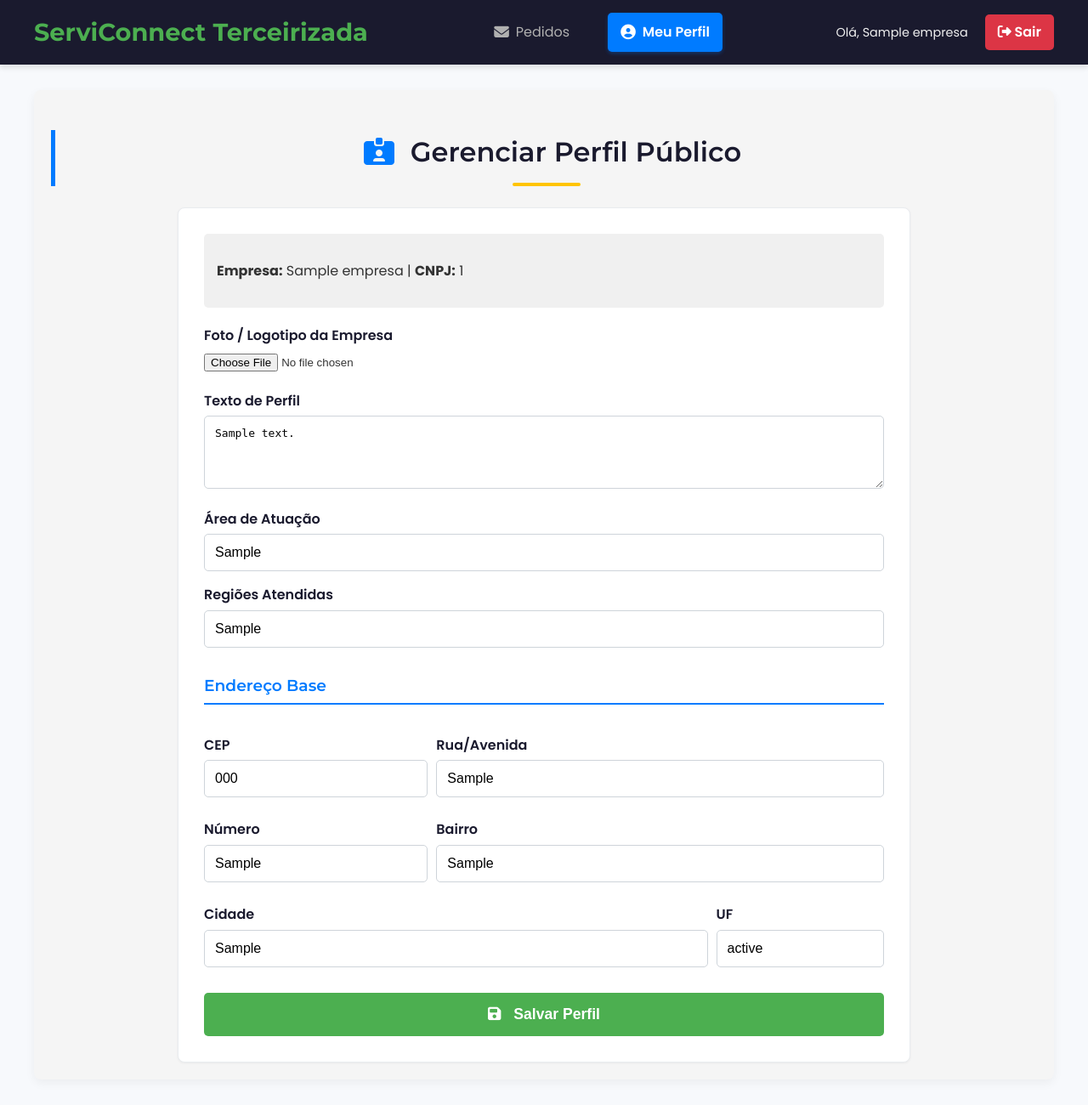
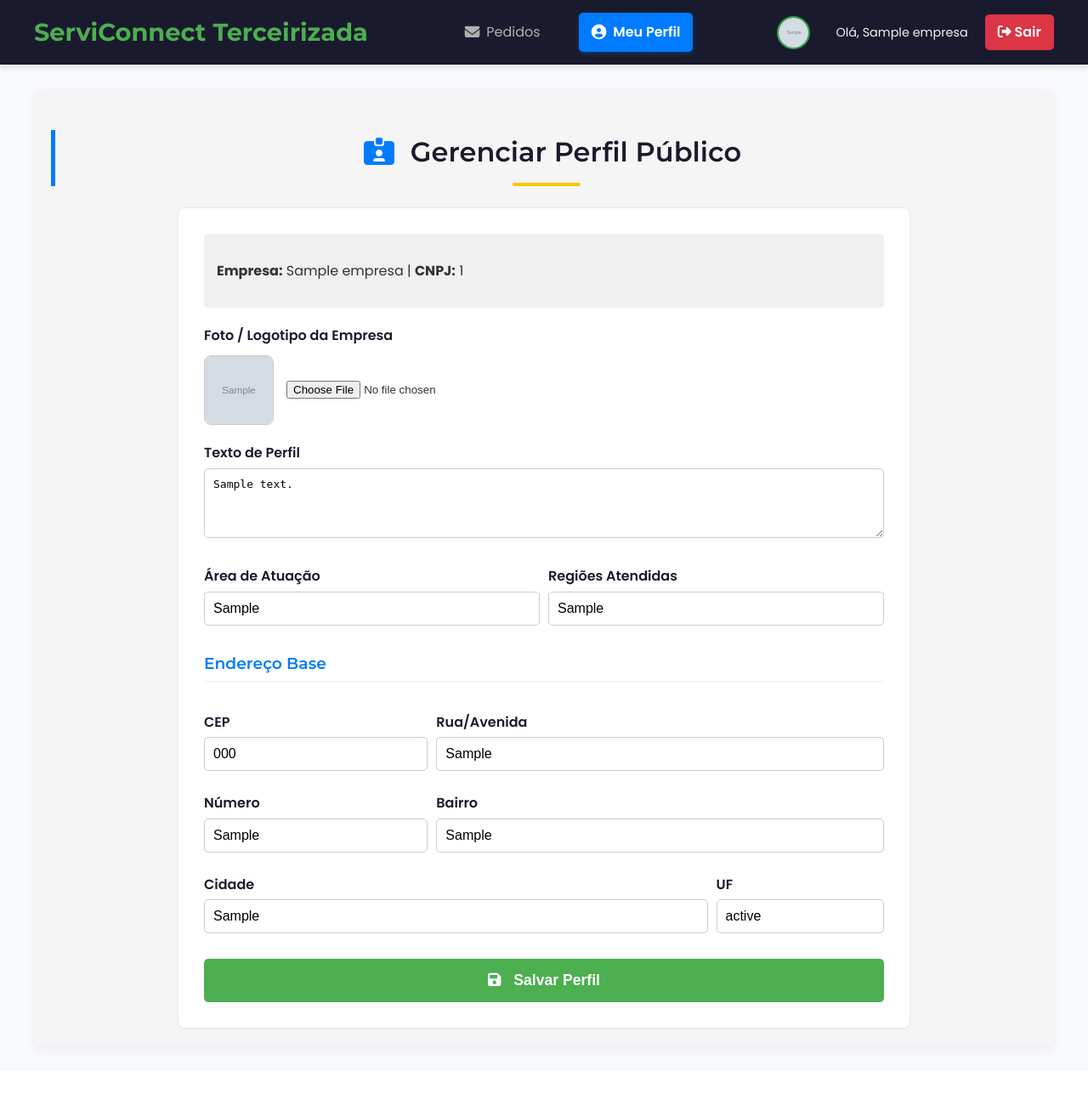
Before and after one commit to fernandoEric-dev/ServiConnect, a PHP site: page /dashboard_tercerizada.php in a window 1280 px wide, after a click on "Meu Perfil". Shown: the whole page at 85% size. After the commit the page ends 1236 px from the top, so only its background shows below. Run offline with PHP 8.4, Linux system fonts and the light colour scheme; the visitor is signed in with stand-in values (Sample User, id 1); tables that the repository leaves empty or names only in its code hold one stand-in row (values such as "Sample post"); grey boxes marked "Sample" are stand-in pictures.

Commit message:
uptade pagina pós cadastro

```diff
--- a/dashboard_tercerizada.php
+++ b/dashboard_tercerizada.php
@@ -17,14 +17,14 @@ $stmt->execute([$user_id]);
 $dados_bd = $stmt->fetch(PDO::FETCH_ASSOC);
 
 $dados_perfil = [
-    'nome' => htmlspecialchars($dados_bd['nome_empresa'] ?? 'Empresa'),
+    'nome' => htmlspecialchars($dados_bd['nome'] ?? 'Empresa'),
     'email' => htmlspecialchars($dados_bd['email']),
-    'descricao' => htmlspecialchars($dados_bd['descricao_servicos'] ?? ''),
+    'descricao' => htmlspecialchars($dados_bd['descricao'] ?? ''),
     'foto_path' => htmlspecialchars($dados_bd['foto_path'] ?? 'img/default_avatar.png'),
     'num_funcionarios' => htmlspecialchars($dados_bd['num_funcionarios'] ?? 0),
     'area_atuacao' => htmlspecialchars($dados_bd['area_atuacao'] ?? $dados_bd['tipo_empresa']),
-    'regiao' => htmlspecialchars($dados_bd['regioes_atendidas'] ?? ''),
-    'horario' => htmlspecialchars($dados_bd['horario_funcionamento'] ?? ''),
+    'regiao' => htmlspecialchars($dados_bd['regiao'] ?? ''),
+    'horario' => htmlspecialchars($dados_bd['horario'] ?? ''),
     'cep' => htmlspecialchars($dados_bd['cep'] ?? ''),
     'logradouro' => htmlspecialchars($dados_bd['logradouro'] ?? ''),
     'numero' => htmlspecialchars($dados_bd['numero'] ?? ''),
@@ -34,9 +34,9 @@ $dados_perfil = [
     'estado' => htmlspecialchars($dados_bd['estado'] ?? ''),
 ];
 
-// Busca Solicitações Recebidas
+// Busca Solicitações Recebidas trazendo também o ID do contratante para ver o perfil
 $stmtSolicitacoes = $pdo->prepare("
-    SELECT s.id AS solicitacao_id, s.data_solicitacao, s.descricao_servico, s.localizacao_servico, s.area_servico_solicitada, s.numero_funcionarios, e.nome AS nome_contratante
+    SELECT s.id AS solicitacao_id, s.contratante_id, s.data_solicitacao, s.descricao_servico, s.localizacao_servico, s.area_servico_solicitada, s.numero_funcionarios, e.nome AS nome_contratante
     FROM solicitacoes s
     JOIN empresas e ON s.contratante_id = e.usuario_id
     WHERE s.terceirizada_id = :terceirizada_id AND s.status = 'aberta'
@@ -65,6 +65,7 @@ $solicitacoes_recebidas = $stmtSolicitacoes->fetchAll(PDO::FETCH_ASSOC);
                 <a href="#perfil" id="perfilLink" class="nav-item"><i class="fa-solid fa-user-circle"></i> Meu Perfil</a>
             </nav>
             <div class="user-control">
+                <img src="<?php echo $dados_perfil['foto_path']; ?>" alt="Perfil" style="width: 35px; height: 35px; border-radius: 50%; object-fit: cover; margin-right: 10px; border: 2px solid #28a745;">
                 <span class="user-display">Olá, <?php echo $dados_perfil['nome']; ?></span>
                 <a href="logout.php" class="logout-btn"><i class="fa-solid fa-right-from-bracket"></i> Sair</a>
             </div>
@@ -82,14 +83,20 @@ $solicitacoes_recebidas = $stmtSolicitacoes->fetchAll(PDO::FETCH_ASSOC);
                 <div class="requests-list">
                     <?php foreach ($solicitacoes_recebidas as $s): ?>
                         <div class="solicitacao-card widget-card">
-                            <h3>Pedido de <?php echo htmlspecialchars($s['nome_contratante']); ?></h3>
+                            <h3>Pedido de <a href="perfil_empresa.php?id=<?php echo $s['contratante_id']; ?>" style="color: #0056b3; text-decoration: none; font-weight: bold;"><?php echo htmlspecialchars($s['nome_contratante']); ?></a></h3>
                             <p><strong>Data:</strong> <?php echo date('d/m/Y H:i', strtotime($s['data_solicitacao'])); ?></p>
                             <p><strong>Serviço:</strong> <?php echo htmlspecialchars($s['area_servico_solicitada']); ?> (<?php echo htmlspecialchars($s['numero_funcionarios']); ?> Funcionários)</p>
                             <p><strong>Local:</strong> <?php echo htmlspecialchars($s['localizacao_servico']); ?></p>
                             <p class="description-short"><?php echo substr(htmlspecialchars($s['descricao_servico']), 0, 150); ?>...</p>
-                            <a href="responder_orcamento.php?id=<?php echo $s['solicitacao_id']; ?>" class="btn-primary request-btn action-respond terceirizada-btn">
+
+                            <div style="display: flex; gap: 10px; margin-top: 15px;">
+                                <a href="perfil_empresa.php?id=<?php echo $s['contratante_id']; ?>" class="btn-primary" style="background: #333; text-decoration: none; padding: 10px 15px; border-radius: 4px; color: #fff; font-size: 0.9em;">
+                                    <i class="fa-solid fa-building"></i> Ver Perfil do Contratante
+                                </a>
+                                <a href="responder_orcamento.php?id=<?php echo $s['solicitacao_id']; ?>" class="btn-primary request-btn action-respond terceirizada-btn" style="margin: 0; padding: 10px 15px;">
                                     <i class="fa-solid fa-reply"></i> Responder Orçamento
                                 </a>
+                            </div>
                         </div>
                     <?php endforeach; ?>
                 </div>
@@ -106,38 +113,43 @@ $solicitacoes_recebidas = $stmtSolicitacoes->fetchAll(PDO::FETCH_ASSOC);
                     <p><strong>Empresa:</strong> <?php echo $dados_perfil['nome']; ?> | <strong>CNPJ:</strong> <?php echo $cnpj_logado; ?></p>
                 </div>
 
-                <div class="input-group">
+                <div class="input-group" style="margin-bottom: 20px;">
                     <label>Foto / Logotipo da Empresa</label>
+                    <div style="display: flex; align-items: center; gap: 15px; margin-top: 10px;">
+                        <img src="<?php echo $dados_perfil['foto_path']; ?>" alt="Sua Foto" style="width: 80px; height: 80px; border-radius: 8px; object-fit: cover; border: 1px solid #ccc;">
                         <input type="file" name="foto_perfil" accept="image/*">
+                    </div>
                 </div>
                 <div>
                     <label>Texto de Perfil</label>
-                    <textarea name="texto_perfil" rows="4"><?php echo $dados_perfil['descricao']; ?></textarea>
+                    <textarea name="texto_perfil" rows="4" style="width: 100%; padding: 10px; border-radius: 5px; border: 1px solid #ccc;"><?php echo $dados_perfil['descricao']; ?></textarea>
                 </div>
-                <div>
+                <div style="display: flex; gap: 10px; margin-top:10px;">
+                    <div style="flex: 1;">
                         <label>Área de Atuação</label>
-                    <input type="text" name="area_atuacao" value="<?php echo $dados_perfil['area_atuacao']; ?>">
+                        <input type="text" name="area_atuacao" value="<?php echo $dados_perfil['area_atuacao']; ?>" style="width: 100%; padding: 10px; border-radius: 5px; border: 1px solid #ccc;">
                     </div>
-                <div>
+                    <div style="flex: 1;">
                         <label>Regiões Atendidas</label>
-                    <input type="text" name="regiao" value="<?php echo $dados_perfil['regiao']; ?>">
+                        <input type="text" name="regiao" value="<?php echo $dados_perfil['regiao']; ?>" style="width: 100%; padding: 10px; border-radius: 5px; border: 1px solid #ccc;">
+                    </div>
                 </div>
 
-                <h3 style="margin-top: 30px;">Endereço Base</h3>
-                <div style="display: flex; gap: 10px;">
-                    <div style="flex: 1;"><label>CEP</label><input type="text" name="cep_empresa" value="<?php echo $dados_perfil['cep']; ?>"></div>
-                    <div style="flex: 2;"><label>Rua/Avenida</label><input type="text" name="logradouro_empresa" value="<?php echo $dados_perfil['logradouro']; ?>"></div>
+                <h3 style="margin-top: 30px; border-bottom: 1px solid #eee; padding-bottom: 5px;">Endereço Base</h3>
+                <div style="display: flex; gap: 10px; margin-top:10px;">
+                    <div style="flex: 1;"><label>CEP</label><input type="text" name="cep_empresa" value="<?php echo $dados_perfil['cep']; ?>" style="width: 100%; padding: 10px; border-radius: 5px; border: 1px solid #ccc;"></div>
+                    <div style="flex: 2;"><label>Rua/Avenida</label><input type="text" name="logradouro_empresa" value="<?php echo $dados_perfil['logradouro']; ?>" style="width: 100%; padding: 10px; border-radius: 5px; border: 1px solid #ccc;"></div>
                 </div>
                 <div style="display: flex; gap: 10px; margin-top:10px;">
-                    <div style="flex: 1;"><label>Número</label><input type="text" name="numero_empresa" value="<?php echo $dados_perfil['numero']; ?>"></div>
-                    <div style="flex: 2;"><label>Bairro</label><input type="text" name="bairro_empresa" value="<?php echo $dados_perfil['bairro']; ?>"></div>
+                    <div style="flex: 1;"><label>Número</label><input type="text" name="numero_empresa" value="<?php echo $dados_perfil['numero']; ?>" style="width: 100%; padding: 10px; border-radius: 5px; border: 1px solid #ccc;"></div>
+                    <div style="flex: 2;"><label>Bairro</label><input type="text" name="bairro_empresa" value="<?php echo $dados_perfil['bairro']; ?>" style="width: 100%; padding: 10px; border-radius: 5px; border: 1px solid #ccc;"></div>
                 </div>
                 <div style="display: flex; gap: 10px; margin-top:10px;">
-                    <div style="flex: 3;"><label>Cidade</label><input type="text" name="cidade_empresa" value="<?php echo $dados_perfil['cidade']; ?>"></div>
-                    <div style="flex: 1;"><label>UF</label><input type="text" name="estado_empresa" value="<?php echo $dados_perfil['estado']; ?>"></div>
+                    <div style="flex: 3;"><label>Cidade</label><input type="text" name="cidade_empresa" value="<?php echo $dados_perfil['cidade']; ?>" style="width: 100%; padding: 10px; border-radius: 5px; border: 1px solid #ccc;"></div>
+                    <div style="flex: 1;"><label>UF</label><input type="text" name="estado_empresa" value="<?php echo $dados_perfil['estado']; ?>" style="width: 100%; padding: 10px; border-radius: 5px; border: 1px solid #ccc;"></div>
                 </div>
 
-                <button type="submit" class="btn btn-header terceirizada-btn" style="width: 100%; margin-top: 30px;">
+                <button type="submit" class="btn btn-header terceirizada-btn" style="width: 100%; margin-top: 30px; padding: 15px; font-size: 1.1em;">
                     <i class="fa-solid fa-save"></i> Salvar Perfil
                 </button>
             </form>
@@ -167,7 +179,6 @@ $solicitacoes_recebidas = $stmtSolicitacoes->fetchAll(PDO::FETCH_ASSOC);
             feedLink.addEventListener('click', (e) => { e.preventDefault(); switchView('feed'); });
             perfilLink.addEventListener('click', (e) => { e.preventDefault(); switchView('perfil'); });
 
-            // Se a URL tiver #perfil (ex: após salvar), abre a aba perfil direto
             if(window.location.hash === '#perfil') {
                 switchView('perfil');
             }
```
Also changed, not shown: dashboard_contratante.php (+6 -5 lines), perfilempresa.php (added, +116 -0 lines). Lines whose indentation alone changed are shown as unchanged.
